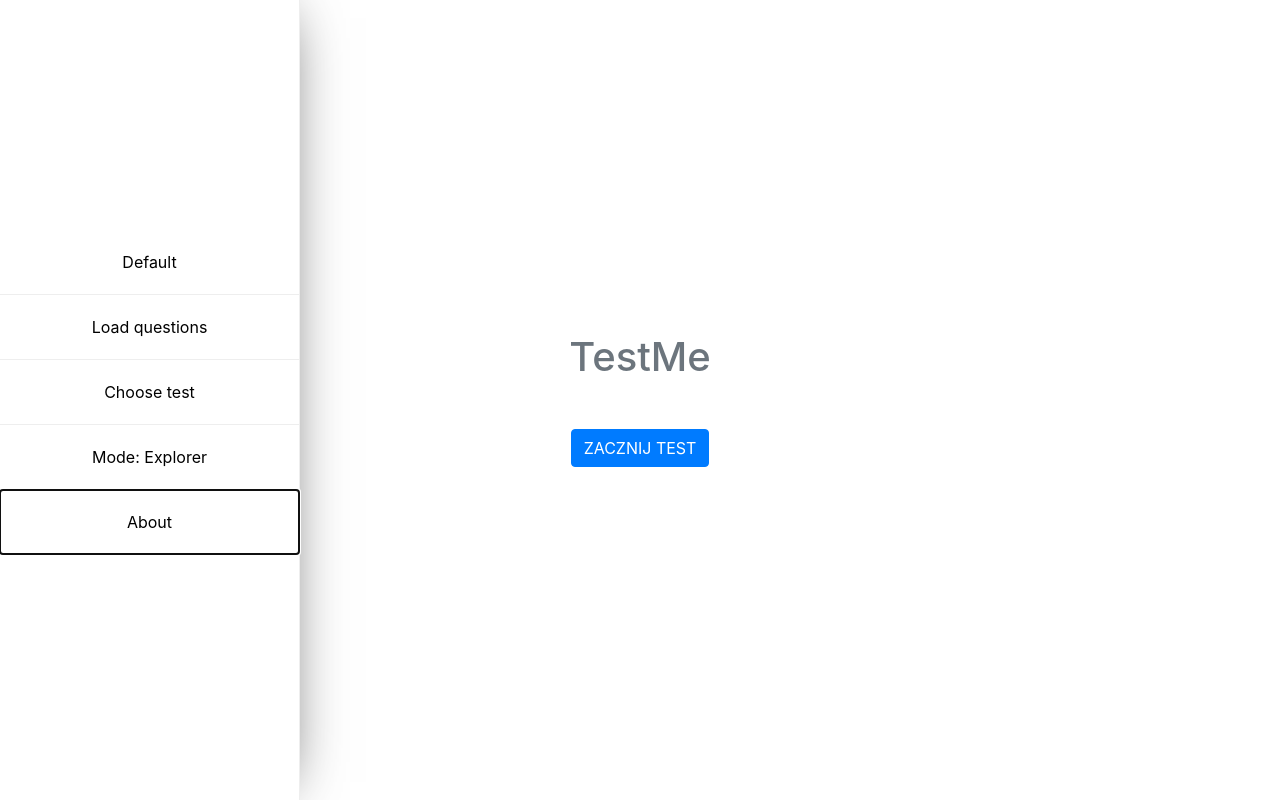
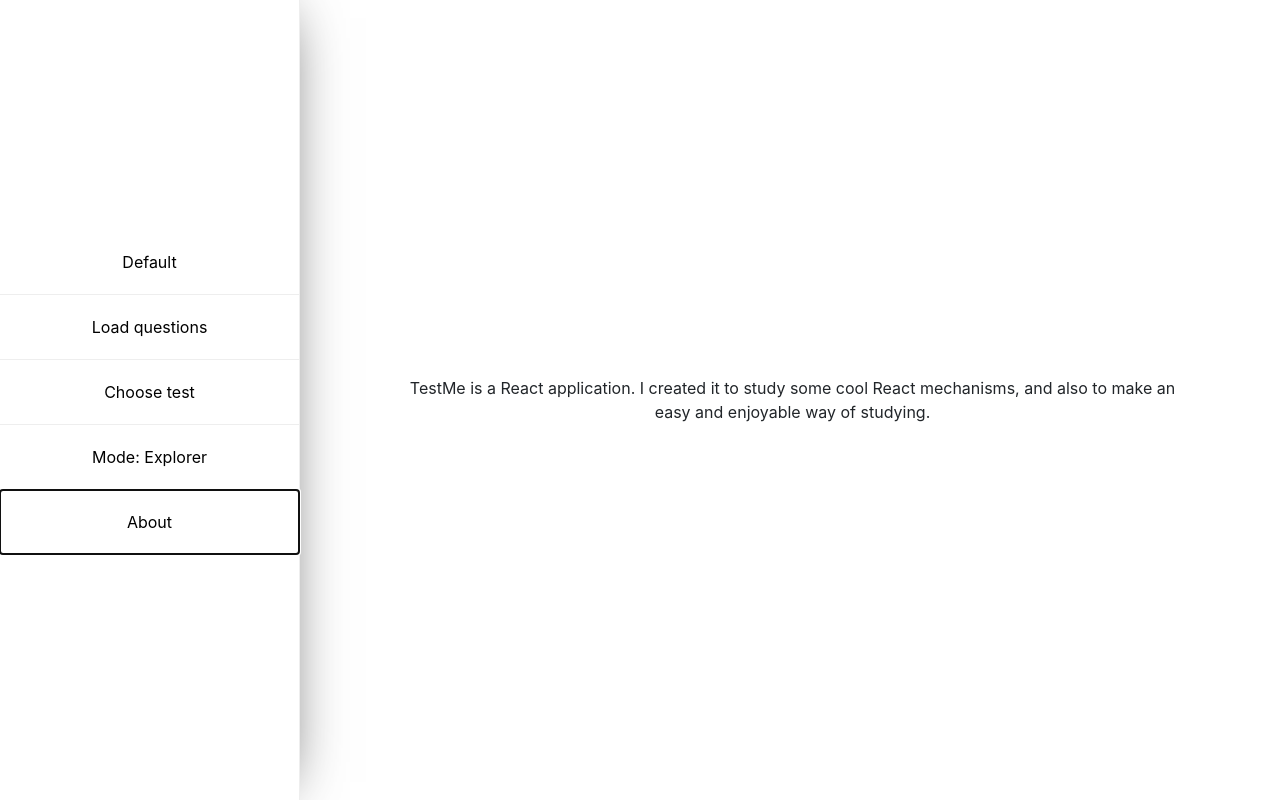
Before and after one commit to CezSew/TestMe, a React (Create React App) app: page / in a window 1280 px wide. Both pictures are taken after a click on the button "About". Built offline with nearby package versions, Linux system fonts and the light colour scheme.

Commit message:
Added more classes, moved render logic outside of App.js

```diff
--- /dev/null
+++ b/src/About.js
@@ -0,0 +1,11 @@
+import React, { Component } from 'react';
+
+export default class About extends Component {
+    render () {
+        return (
+            <div className="text-center">
+                TestMe is a React application. I created it to study some cool React mechanisms, and also to make an easy and enjoyable way of studying.
+            </div>
+        )
+    }
+}
--- a/src/Answer.js
+++ b/src/Answer.js
@@ -22,7 +22,7 @@ export default class Answer extends Component {
     blockAnswers() {
         let elements = document.getElementsByClassName('question__answer');
         Object.keys(elements).map((key)=> {
-            elements[key].disabled = true;
+            return elements[key].disabled = true;
         });
     }
     assignClassName(el, elClass) {
--- a/src/App.css
+++ b/src/App.css
@@ -1,3 +1,8 @@
+
+.app__contents {
+  padding-left: 320px;
+}
+
 .container {
   min-height: 100vh;
 }
--- a/src/App.js
+++ b/src/App.js
@@ -1,10 +1,7 @@
 import React, { Component } from 'react';
-import Button from './Button';
-import Title from './Title';
-import Question from './Question';
 import loadQuestion from './loadQuestion';
+import getRenderContents from './getRenderContents';
 import Menu from './Menu';
-import TestChoose from './TestChoose';
 import './App.css';
 
 class App extends Component {
@@ -99,43 +96,13 @@ class App extends Component {
   }
 
   render() {
-    let content;
-    if(this.state.step === "start") {
-      content = (
-        <React.Fragment>
-          <Title text="TestMe"/>
-          <Button handleClick={this.handleButtonClick}/>
-        </React.Fragment>
-      );
-    } else if(this.state.step === "question"){
-      content = (
-        <Question
-        getCorrectAnswerIndex = {this.getCorrectAnswerIndex}
-        questionNum = {this.state.question.currentQuestionNumber}
-        question={this.state.question.data}
-        checkAnswer={this.isTheAnswerCorrect}
-        handleAnswer={this.handleAnswer}/>
-      );
-    } else if(this.state.step === "finish") {
-      let stats = Object.keys(this.state.stats).map((key)=>{
-        return <p key={key}>Pytanie nr {this.state.stats[key][0]}: {this.state.stats[key][1] ? "poprawnie" : "niepoprawnie"}</p>;
-      });
-      content = (
-        <React.Fragment>
-          {stats}
-        </React.Fragment>
-      );
-    } else if(this.state.step === "choose") {
-      content = (
-        <TestChoose />
-      );
-    }
+    let renderContents = getRenderContents(this.state, this.getCorrectAnswerIndex, this.isTheAnswerCorrect, this.handleAnswer, this.handleButtonClick );
 
     return (
       <div className="App">
         <Menu changeAppStep = {this.changeAppStep}/>
-        <section className="container d-flex flex-column justify-content-center align-items-center">
-          {content}
+        <section className="app__contents container d-flex flex-column justify-content-center align-items-center">
+          {renderContents}
         </section>
       </div>
     );
--- /dev/null
+++ b/src/Finish.js
@@ -0,0 +1,34 @@
+import React, { Component } from 'react';
+
+export default class Finish extends Component {
+    constructor(props) {
+        super(props);
+        this.getTotalQuestions = this.getTotalQuestions.bind(this);
+    }
+
+    getTotalQuestions = () => {
+        return this.props.stats.length;
+    }
+
+    getCorrectNumber = () => {
+        let count = 0;
+        this.props.stats.forEach((item) => {
+            if (item[1]) count++;
+        });
+        return count;
+    }
+
+    render () {
+        let stats = Object.keys(this.props.stats).map((key)=>{
+            return <p key={key}>Pytanie nr {this.props.stats[key][0]}: {this.props.stats[key][1] ? "poprawnie" : "niepoprawnie"}</p>;
+          });
+        let correctNumber = this.getCorrectNumber();
+        let total = this.getTotalQuestions();
+        return (
+            <React.Fragment>
+            {stats}
+            {correctNumber}/{total}
+          </React.Fragment>
+        )
+    }
+}
--- a/src/Menu.js
+++ b/src/Menu.js
@@ -20,7 +20,7 @@ export default class Menu extends Component {
                     <li className="menu__item"><button className="menu__button">Load questions</button></li>
                     <li className="menu__item"><button onClick={this.handleButtonClick} data-step="choose" className="menu__button">Choose test</button></li>
                     <li className="menu__item"><button className="menu__button">Mode: Explorer</button></li>
-                    <li className="menu__item"><button className="menu__button">About</button></li>
+                    <li className="menu__item"><button onClick={this.handleButtonClick} data-step="about" className="menu__button">About</button></li>
                 </ul>
             </nav>
         );
--- a/src/Title.js
+++ b/src/Title.js
@@ -1,4 +1,4 @@
-import React, { Component } from 'react';
+import React from 'react';
 
 const Title = ({text}) => (
     <h1 className="title text-center text-muted mb-5">
--- /dev/null
+++ b/src/getRenderContents.js
@@ -0,0 +1,44 @@
+import React from 'react';
+import Button from './Button';
+import Title from './Title';
+import Question from './Question';
+import TestChoose from './TestChoose';
+import About from './About';
+import Finish from './Finish';
+
+const getRenderContents = (state, getCorrectAnswerIndex, isTheAnswerCorrect, handleAnswer, handleButtonClick) => {
+    let content;
+    if(state.step === "start") {
+        content = (
+          <React.Fragment>
+            <Title text="TestMe"/>
+            <Button handleClick={handleButtonClick}/>
+          </React.Fragment>
+        );
+      } else if(state.step === "question"){
+        content = (
+          <Question
+          getCorrectAnswerIndex = {getCorrectAnswerIndex}
+          questionNum = {state.question.currentQuestionNumber}
+          question={state.question.data}
+          checkAnswer={isTheAnswerCorrect}
+          handleAnswer={handleAnswer}/>
+        );
+      } else if(state.step === "finish") {
+        content = (
+            <Finish stats={state.stats} />
+        );
+      } else if(state.step === "choose") {
+        content = (
+          <TestChoose />
+        );
+      } else if(state.step === "about") {
+          content = (
+            <About />
+          );
+      }
+
+      return content;
+}
+
+export default getRenderContents;
--- a/src/loadQuestion.js
+++ b/src/loadQuestion.js
@@ -1,4 +1,4 @@
-const json = require('./Tests/js_test.json');
+const json = require('./Tests/test_test.json');
 const loadQuestion = () => {
     return json;
 }
```
